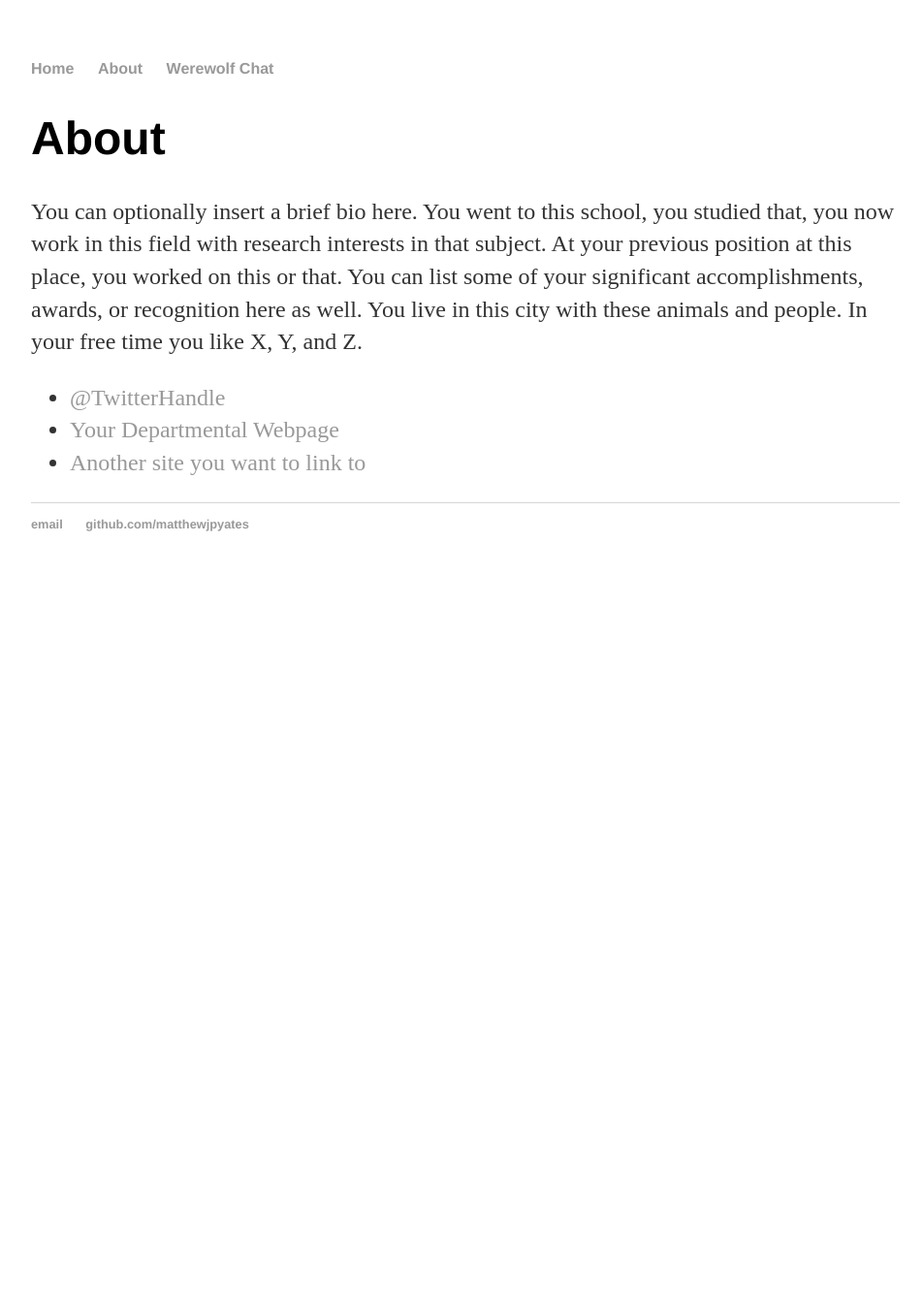
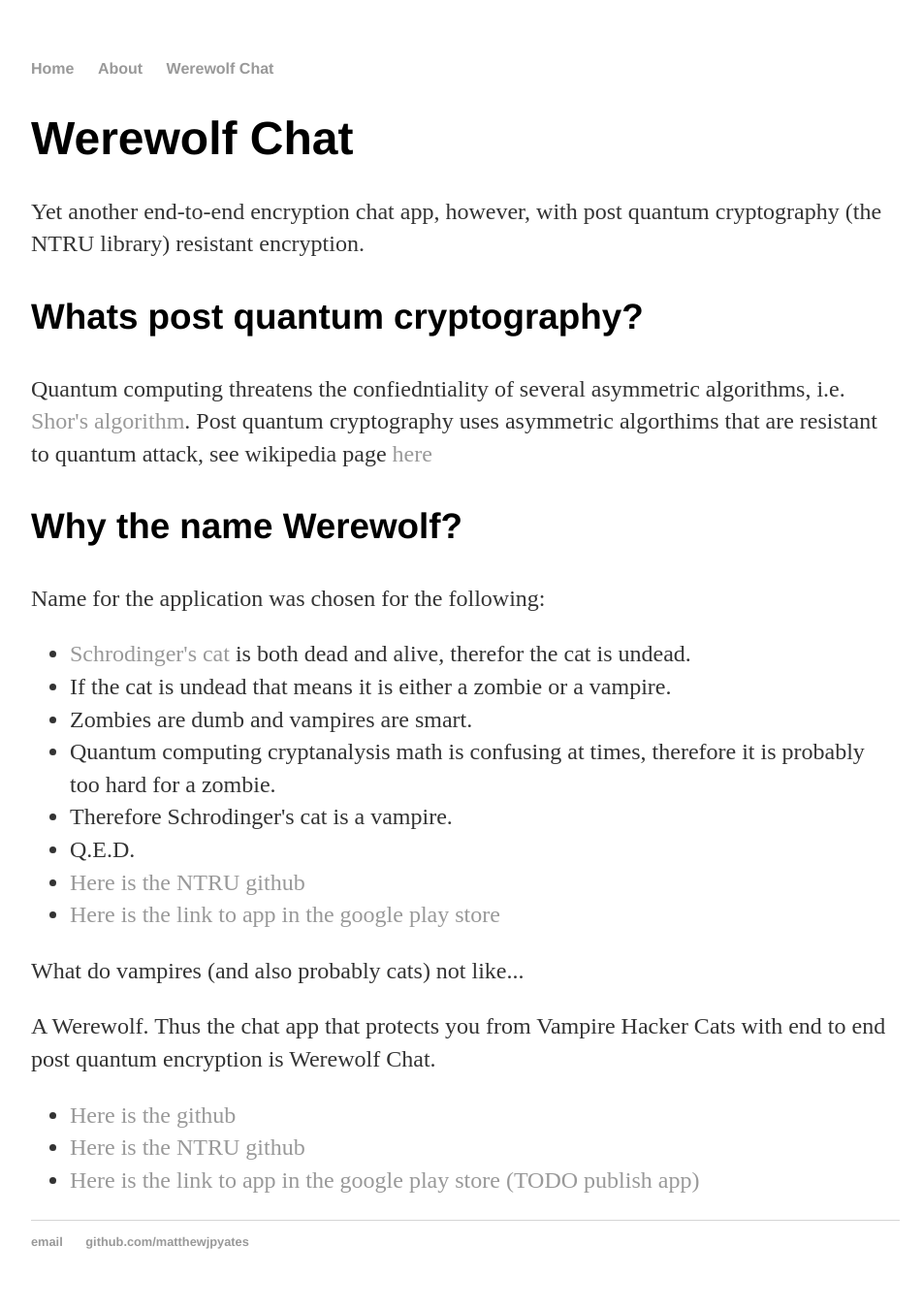
Before and after one commit to matthewjpyates/matthewjpyates.github.io, a Jekyll site: the page built from werewolfchat/index.html, in a window 1280 px wide. Shown: the whole page at 97% size, without its empty margins (160-1112 px from the left). Built offline with Jekyll 4.4.1, drawn with Linux system fonts in a browser that asks for light colours; before the commit the page ends 900 px from its top, so only the background shows below that.

Commit message:
did stuff

```diff
--- a/werewolfchat/index.html
+++ b/werewolfchat/index.html
@@ -4,12 +4,29 @@
 ---
 
 		<div class="about">
-			<h1>About</h1>
-			<p>You can optionally insert a brief bio here. You went to this school, you studied that, you now work in this field with research interests in that subject. At your previous position at this place, you worked on this or that. You can list some of your significant accomplishments, awards, or recognition here as well. You live in this city with these animals and people. In your free time you like X, Y, and Z.</p>
+			<h1>Werewolf Chat</h1>
+			<p>Yet another end-to-end encryption chat app, however, with post quantum cryptography (the NTRU library) resistant encryption.</p>
+			<h3>Whats post quantum cryptography?</h3>
+<p>Quantum computing threatens the confiedntiality of several asymmetric algorithms, i.e. <a href="https://en.wikipedia.org/wiki/Shor%27s_algorithm">Shor's algorithm</a>. Post quantum cryptography uses asymmetric algorthims that are resistant to quantum attack, see wikipedia page  <a href="https://en.wikipedia.org/wiki/Post-quantum_cryptography">here</a>  </p>
+
+			<h3>Why the name Werewolf?</h3>
+<p>Name for the application was chosen for the following:</p>
+			<ul>
+				<li><a href="https://en.wikipedia.org/wiki/Schr%C3%B6dinger%27s_cat">Schrodinger's cat</a> is both dead and alive, therefor the cat is undead.</li>
+				<li>If the cat is undead that means it is either a zombie or a vampire.</li>
+				<li>Zombies are dumb and vampires are smart.</li>
+				<li>Quantum computing cryptanalysis math is confusing at times, therefore it is probably too hard for a zombie.</li>
+				<li>Therefore Schrodinger's cat is a vampire. </li>
+				<li>Q.E.D.</li>
+				<li><a href="https://github.com/tbuktu/ntru">Here is the NTRU github</a></li>
+				<li><a href="#">Here is the link to app in the google play store</a></li>
+				</ul>
+<p>What do vampires (and also probably cats) not like...</p>
+<p>A Werewolf. Thus the chat app that protects you from Vampire Hacker Cats with end to end post quantum encryption is Werewolf Chat.</p>
 
 			<ul class="contacts">
-				<li><a href="#">@TwitterHandle</a></li>
-				<li><a href="#">Your Departmental Webpage</a></li>
-				<li><a href="#">Another site you want to link to</a></li>
+				<li><a href="https://github.com/matthewjpyates/werewolf-chat">Here is the github</a></li>
+				<li><a href="https://github.com/tbuktu/ntru">Here is the NTRU github</a></li>
+				<li><a href="#">Here is the link to app in the google play store (TODO publish app)</a></li>
 				</ul>
 		</div>
```
